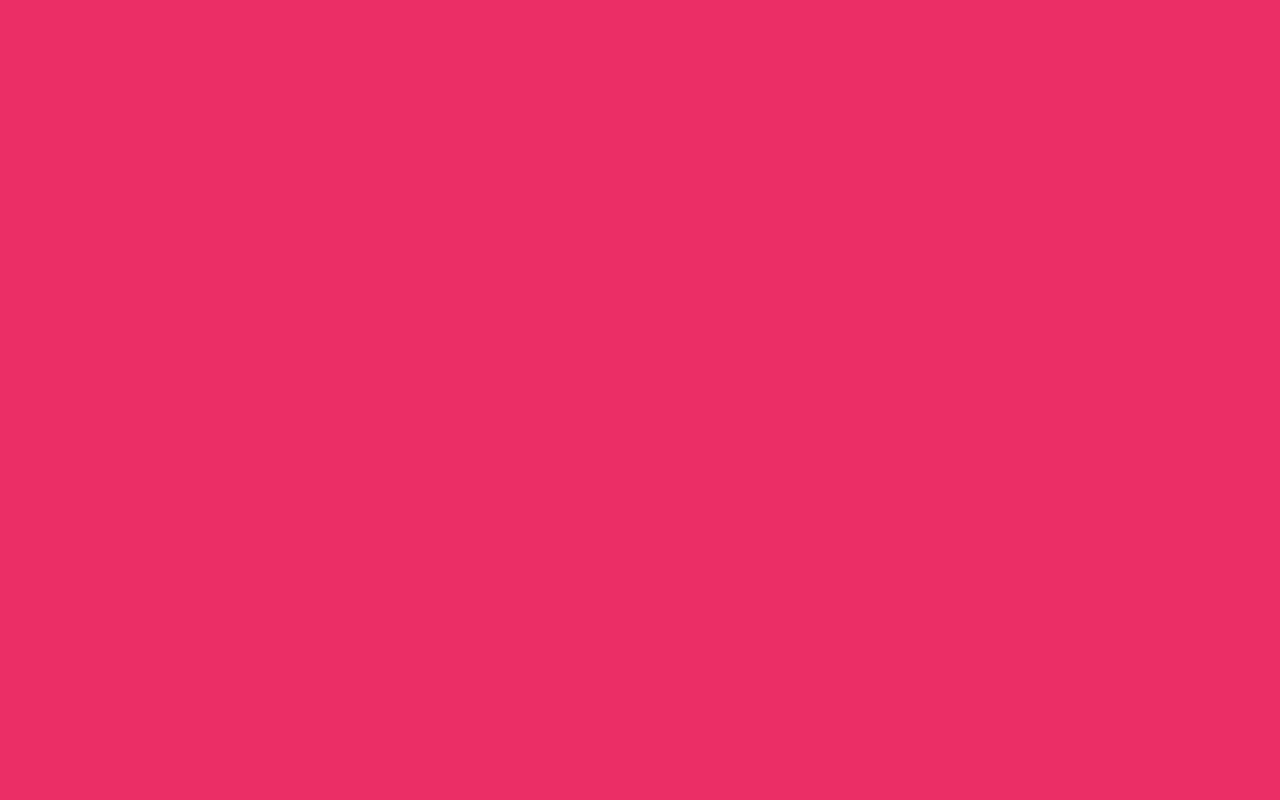
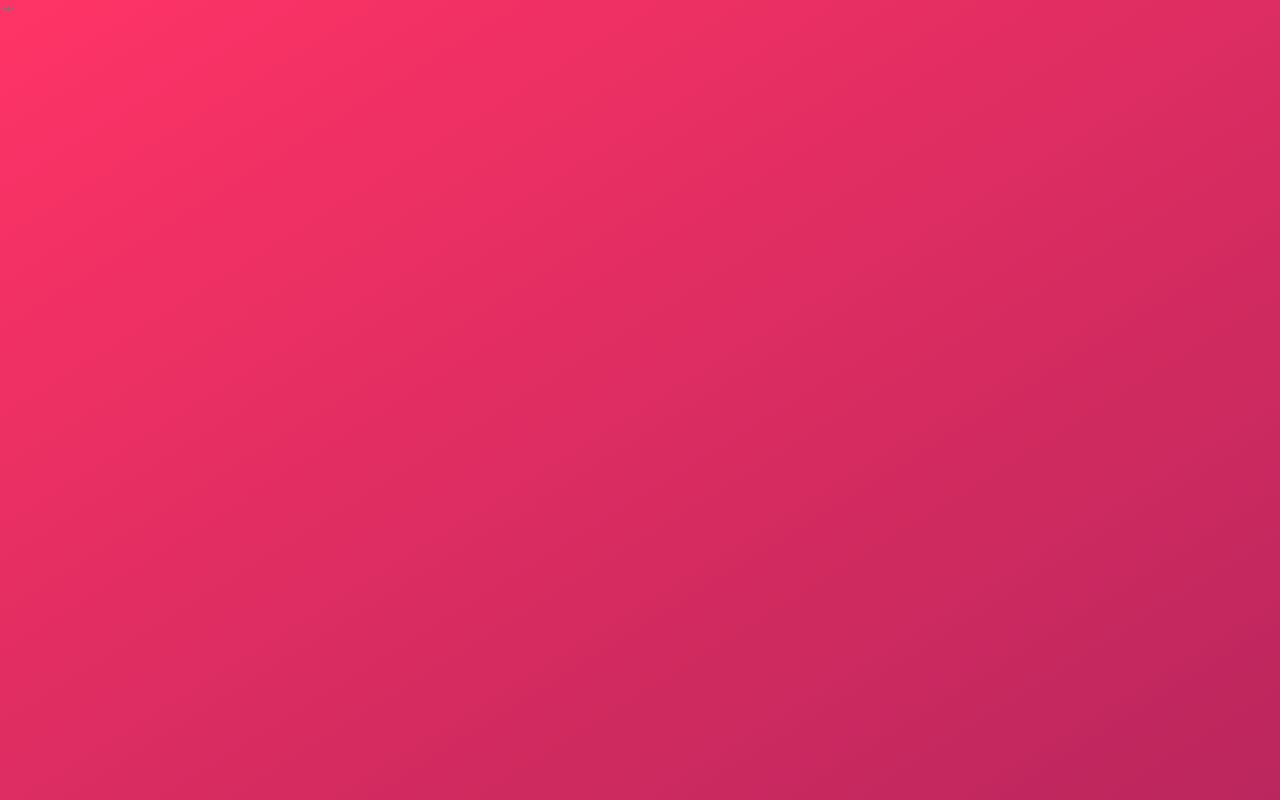
Before and after one commit to flukerbooker/AdvanceCSS, a website: page Trillo/index.html in a window 1280 px wide. Drawn offline with nearby package versions, Linux system fonts and the light colour scheme.

Commit message:
[ADD] Base-setup

```diff
--- a/Trillo/index.html
+++ b/Trillo/index.html
@@ -11,6 +11,6 @@
         <title>trillo &mdash; Your all-in-one booking app</title>
     </head>
     <body>
-
+        GG
     </body>
 </html>
--- /dev/null
+++ b/Trillo/sass/_base.scss
@@ -0,0 +1,60 @@
+/*
+COLORS
+
+Primary: #eb2f64
+Primary light: #FF3366
+Primary dark: #BA265D
+
+Grey light 1: #faf9f9
+Grey light 2: #f4f2f2
+Grey light 3: #f0eeee
+Grey light 4: #ccc
+
+Grey dark 1: #333
+Grey dark 2: #777
+Grey dark 3: #999
+
+*/
+
+:root{
+    --color-primary: #eb2f64;
+    --color-primary-light: #FF3366;
+    --color-primary-dark: #BA265D;
+
+    --color-grey-light-1: #faf9f9;
+    --color-grey-light-2: #f4f2f2;
+    --color-grey-light-3: #f0eeee;
+    --color-grey-light-4: #ccc;
+
+    --color-grey-dark-1: #333;
+    --color-grey-dark-2: #777;
+    --color-grey-dark-3: #999;
+}
+
+* {
+    margin: 0;
+    padding: 0;
+}
+
+*,
+*::before,
+*::after{
+    box-sizing: inherit;
+}
+
+html{
+    box-sizing: border-box;
+    font-size: 62.5%;
+}
+
+body{
+    font-family: 'Open Sans', sans-serif;
+    font-weight: 400;
+    line-height: 1.6;
+    color: var(--color-grey-dark-2);
+    background-image: linear-gradient(to right bottom, var(--color-primary-light), var(--color-primary-dark));
+    background-size: cover;
+    background-repeat: no-repeat;
+
+    min-height: 100vh;
+}
--- a/Trillo/sass/main.scss
+++ b/Trillo/sass/main.scss
@@ -1,26 +1,3 @@
-/*
-COLORS
-
-Primary: #eb2f64
-Primary light: #FF3366
-Primary dark: #BA265D
-
-Grey light 1: #faf9f9
-Grey light 2: #f4f2f2
-Grey light 3: #f0eeee
-Grey light 4: #ccc
-
-Grey dark 1: #333
-Grey dark 2: #777
-Grey dark 3: #999
-
-*/
-
-* {
-    margin: 0;
-    padding: 0;
-}
-
-body{
-    background-color: #eb2f64;
-}
+@import "base";
+@import "layout";
+@import "components";
```
Also changed, not shown: Trillo/css/style.css, Trillo/sass/_components.scss (added), Trillo/sass/_layout.scss (added).
